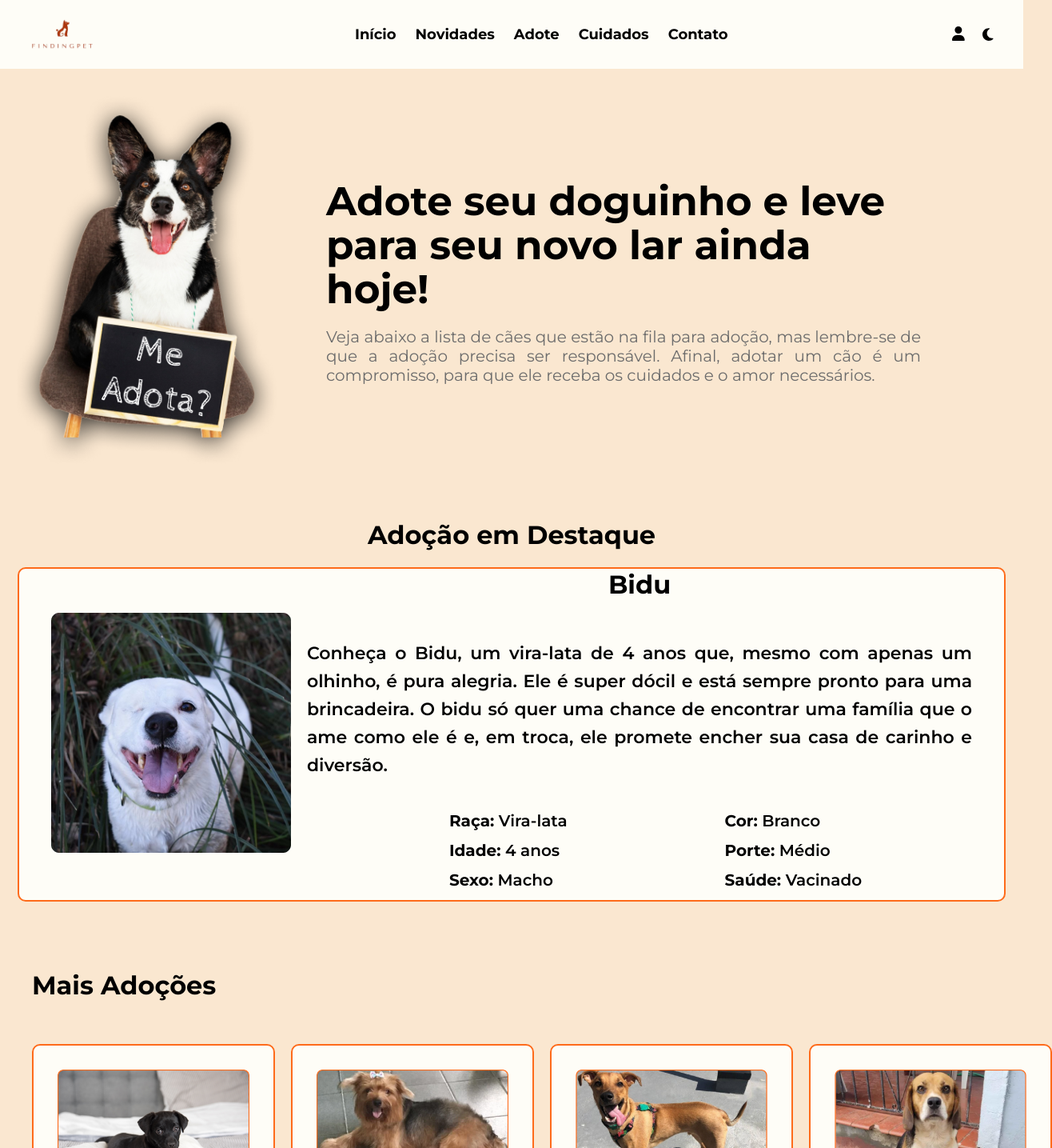
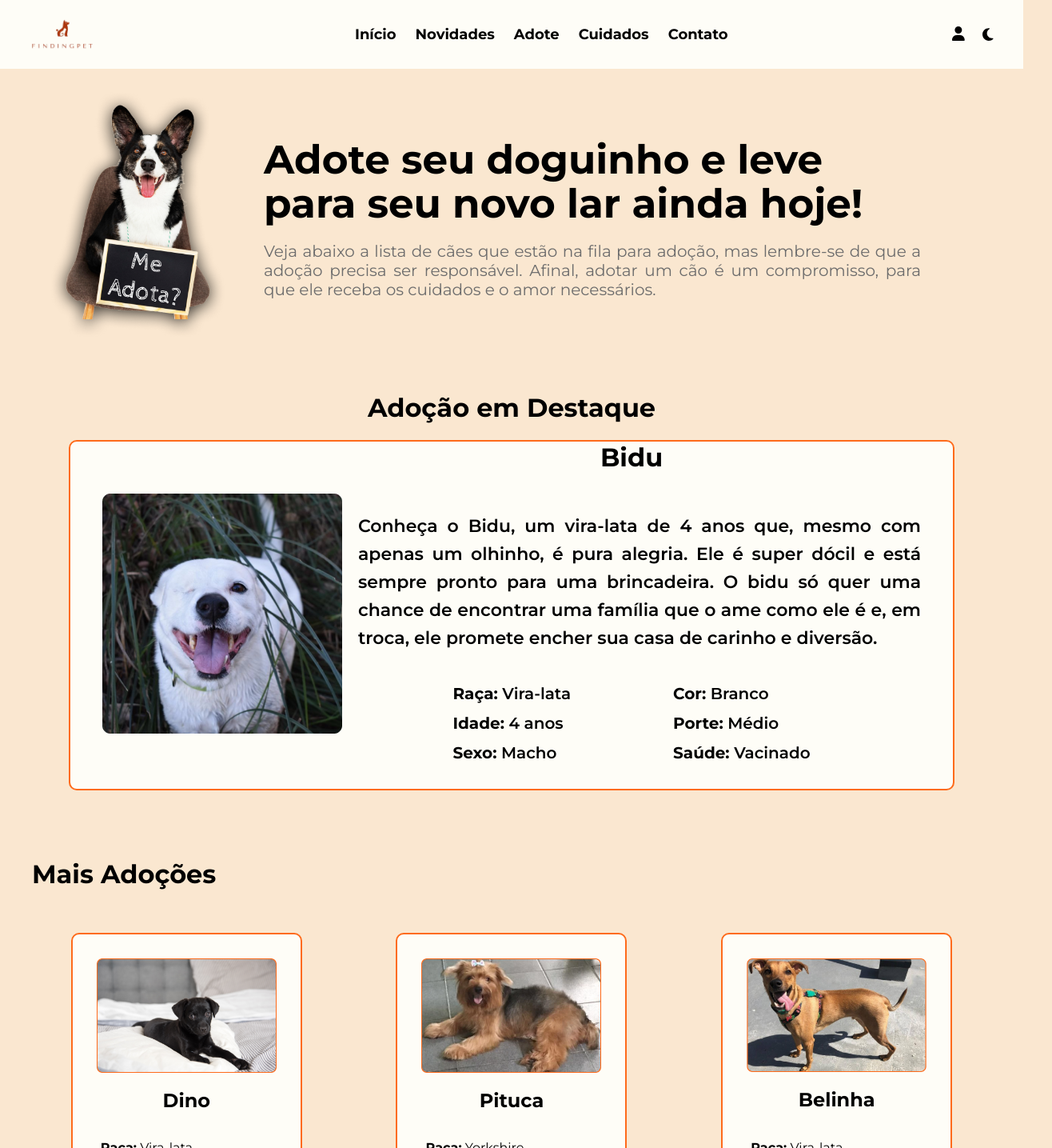
Before and after one commit to lucasgomesdesouza/finding-pets, a React (Create React App) app: page /adopt in a window 1280 px wide. Shown: the top 1435 px of the page at 80% size, 1316 px wide, since content can reach past the window. Built offline with nearby package versions, Linux system fonts and the light colour scheme.

Commit message:
adoption page layout fixed

```diff
--- a/src/components/Adoption/Adoptions.module.css
+++ b/src/components/Adoption/Adoptions.module.css
@@ -17,19 +17,23 @@
 .adoption_card .card{
     display: flex;
     flex-direction: column;
+
     border: 2px solid  #FE6B1B;
     border-radius: 10px;
     background-color: #FEFDF7;
     margin: 0 auto;
-    width: 240px;
+    width: 225px;
     height: auto;
     padding: 30px 30px;
+    margin-bottom: 20px;
 }
 
 .cardContainer {
     display: flex;
     flex-direction: row;
     gap: 20px;
+    flex-wrap: wrap; /* Adiciona flex-wrap */
+    justify-content: center;
 }
 
 .cardContainer .card ul{
@@ -56,3 +60,11 @@
     font-weight: bold;
     font-size: 16px;
 }
+
+@media (max-width: 677px) {
+    .adoption_card h1{
+        display: flex;
+        justify-content: center;
+        padding-bottom: 10px;
+    }
+}
--- a/src/components/HeroContent/HeroSection.jsx
+++ b/src/components/HeroContent/HeroSection.jsx
@@ -3,9 +3,9 @@ import styles from "./HeroSection.module.css";
 import { faArrowRight } from "@fortawesome/free-solid-svg-icons";
 import ButtonCallToAction from "../ButtonCallToAction/ButtonCallToAction";
 
-const HeroSection = ({image, title, description, alt, button = false}) => {
+const HeroSection = ({image, title, description, alt, button = false, isAdoptPage = true}) => {
     return (
-        <div className={styles.hero_section}>
+        <div className={isAdoptPage ? styles.adopt_hero_section : styles.hero_section }>
             <div>
                 <img src={image} alt={alt} />
             </div>
--- a/src/components/HeroContent/HeroSection.module.css
+++ b/src/components/HeroContent/HeroSection.module.css
@@ -2,11 +2,22 @@
     display: flex;
     flex-direction: row;
     align-items: center;
-    justify-content: space-between;
+    justify-self: center;
     border-radius: 8px;
     padding-bottom: 40px;
     padding-top: 20px;
-    width: 100%
+    width: 90%;
+}
+
+.adopt_hero_section {
+    display: flex;
+    flex-direction: row;
+    align-items: center;
+    justify-content: center;
+    border-radius: 8px;
+    padding-bottom: 40px;
+    padding-top: 20px;
+    width: 92%;
 }
 
 .hero_section img {
@@ -15,7 +26,23 @@
     width: 30vw;
 }
 
+.adopt_hero_section img {
+    margin-left: 50px;
+    border-radius: 8px;
+    margin-right: 24px;
+    width: 30vw;
+    max-width: 20vw;
+}
+
 .hero_section h2 {
+    font-size: 50px;
+    color: #000000;
+    font-weight: bold;
+    margin-bottom: 20px;
+    line-height: 1.1;
+}
+
+.adopt_hero_section h2 {
     font-size: 50px;
     color: #000000;
     font-weight: bold;
@@ -29,7 +56,14 @@
     line-height: 1.2;
     margin-bottom: 30px;
     text-align: justify;
+}
 
+.adopt_hero_section p {
+    font-size: 20px;
+    color: #6c6c6c;
+    line-height: 1.2;
+    margin-bottom: 30px;
+    text-align: justify;
 }
 
 @media(max-width:470px){
@@ -45,20 +79,36 @@
         text-align: justify;
 
     }
+
+    .adopt_hero_section h2 {
+        font-size: 30px;
+    }
+
+    .adopt_hero_section p {
+        font-size: 15px;
+        color: #6c6c6c;
+        line-height: 1.2;
+        margin-bottom: 30px;
+        text-align: justify;
+
+    }
 }
 @media(max-width:880px){
     .hero_section img {
         display: none;
     }
+    .adopt_hero_section img {
+        display: none;
+    }
 }
 @media(max-width:1024px){
-    .hero_section {
+    .adopt_hero_section {
         justify-self: center;
     }
 
 }
 @media(max-width:1475px){
-    .hero_section{
+    .adopt_hero_section{
        width: 90%;
     }
 }
--- a/src/components/HighlightedAdoptionCard/HighlightedCard.jsx
+++ b/src/components/HighlightedAdoptionCard/HighlightedCard.jsx
@@ -7,6 +7,9 @@ const HighlightedCard = ({image, title, name = true, description, info = true, a
         <div className={styles.highlighted_card }>
             <h1>{title}</h1>
             <div className={isNewsPage ? styles.card_news : styles.card} id="conteinerCard">
+                <h2>
+                    {name}
+                </h2>
                 <div>
                     <img src={image} alt={alt} />
                 </div>
@@ -31,6 +34,7 @@ const HighlightedCard = ({image, title, name = true, description, info = true, a
                         </ul>
                     </div>
                     ): null }
+
                 </div>
             </div>
         </div>
--- a/src/components/HighlightedAdoptionCard/HighlightedCard.module.css
+++ b/src/components/HighlightedAdoptionCard/HighlightedCard.module.css
@@ -6,7 +6,7 @@
 }
 
 .highlighted_card .card{
-    padding: 40px;
+    padding: 0px 40px;
     display: flex;
     flex-direction: row;
     align-items: center;
@@ -14,7 +14,7 @@
     border-radius: 10px;
     background-color: #FEFDF7;
     margin: 0 auto;
-    width: 90%;
+    width: 80%;
     align-self: center;
 }
 
@@ -28,7 +28,12 @@
 
 .highlighted_card .main_info h2{
     font-size: 2em;
-    margin-top: -40px;
+    margin-top: 0px;
+}
+
+.highlighted_card .card > h2{
+    margin-top: 0px;
+    display: none;
 }
 
 .highlighted_card .main_info p{
@@ -38,22 +43,25 @@
     text-align: justify;
     font-size: 22px;
     line-height: 35px;
+    padding-left: 20px ;
 }
 
 .highlighted_card .info{
     display: flex;
     flex-wrap: wrap;
+    white-space: nowrap;
     justify-content: center;
     align-items: center;
     text-align: start;
     font-weight: 600;
-    gap: 157px;
-    margin-bottom: -60px;
+    gap: 10vw;
     font-size: 20px;
 }
 
+
 .highlighted_card .info ul{
     list-style: none;
+    padding: 0px;
 }
 
 .highlighted_card .info li{
@@ -63,7 +71,6 @@
 .highlighted_card img{
     width: 300px;
     height: 300px;
-    margin: 0 20px 0 0;
 }
 
 
@@ -91,25 +98,45 @@
         height: 70vw;
     }
 
+}
 
-}
+
 
 @media (max-width:545px) {
     .highlighted_card h1 {
         font-size: 6vw;
     }
+    .highlighted_card .info ul{
+        font-size: 4vw;
+    }
+
 }
 
 @media (max-width:768px) {
     .highlighted_card .card{
         flex-direction: column;
-        padding: 15px;
+        padding: 20px;
+        padding-top: 0px;
+        padding-bottom: 0px;
+    }
+
+    .highlighted_card .card > h2{
+        display: block;
+    }
+
+    .highlighted_card .main_info > h2{
+        display: none;
+    }
+
+    .highlighted_card .main_info p{
+        padding-left: 0px ;
     }
 
     .card_news{
         flex-direction: column;
         padding: 15px;
     }
+
 
     .highlighted_card .card img{
         margin: 0px 0px 15px 0px;
@@ -120,7 +147,7 @@
     }
 
     .card .main_info p{
-        font-size: 15px;
+        font-size: 16px;
         line-height: 20px;
     }
 
@@ -129,3 +156,16 @@
         line-height: 20px;
     }
 }
+
+@media(max-width:913px){
+    .highlighted_card .info ul{
+        margin: 0px;
+        display: flex;
+        flex-direction: column;
+    }
+
+    .highlighted_card .info{
+        display: block;
+
+    }
+}
--- a/src/pages/Home.jsx
+++ b/src/pages/Home.jsx
@@ -9,6 +9,7 @@ const Home = () => {
         <main className="container">
             <div className="pages_content">
                 <HeroContent
+                isAdoptPage = {false}
                 image = {goldenRetriver}
                 alt = 'Foto de um cão da raça golden retriever'
                 title = 'O seu melhor amigo com um clique!'
```
